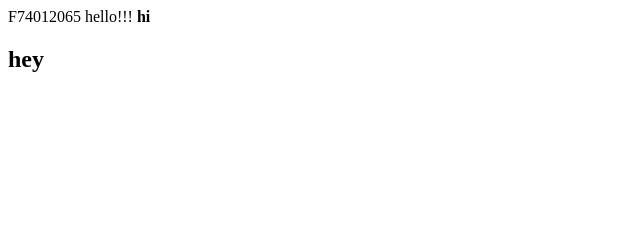
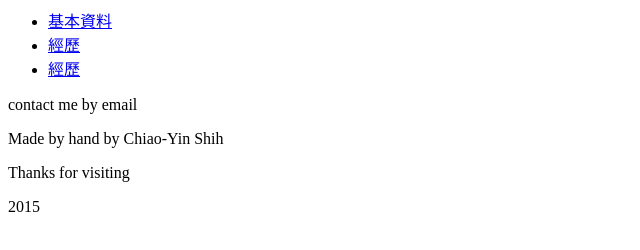
Before and after one commit to qaw10103/yin, a plain HTML site: page index.html in a window 1280 px wide. Shown: the whole page, without its empty margins (0-640 px from the left). Drawn offline with Linux system fonts and the light colour scheme.

Commit message:
resume_1

```diff
--- a/index.html
+++ b/index.html
@@ -1,5 +1,36 @@
-F74012065
-hello!!!
+<html>
+<head>
+	<meta charset="utf-8">
+</head>
+<body>
+	<nav>
+		<div class="container">
+			<div>
+				<ul>
+					<li>
+						<a href="#">基本資料</a>
+					</li>
+					<li>
+						<a href="#">經歷</a>
+					</li>
+					<li>
+						<a href="#">經歷</a>
+					</li>
+				</ul>
+			</div>
+		</div>
+	</nav>
+	<header>
+	</header>
+	<!-- Page Content -->
 
-<b>hi</b>
-<h2>hey</h2>
+	<!-- Footer -->
+	<footer>
+	<p>contact me by email</p>
+	<p>Made by hand by Chiao-Yin Shih</p>
+	<p>Thanks for visiting</p>
+	<p>2015</p>
+	</footer>
+
+</body>
+</html>
```
